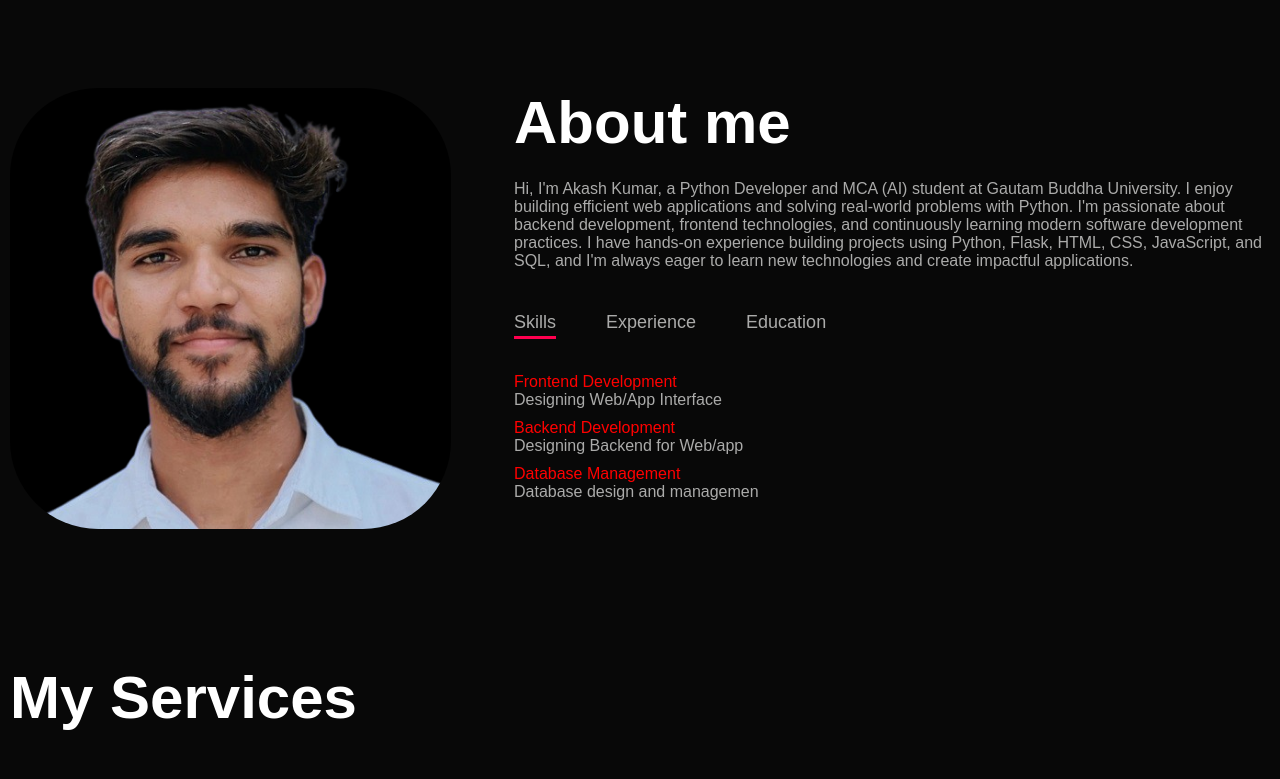
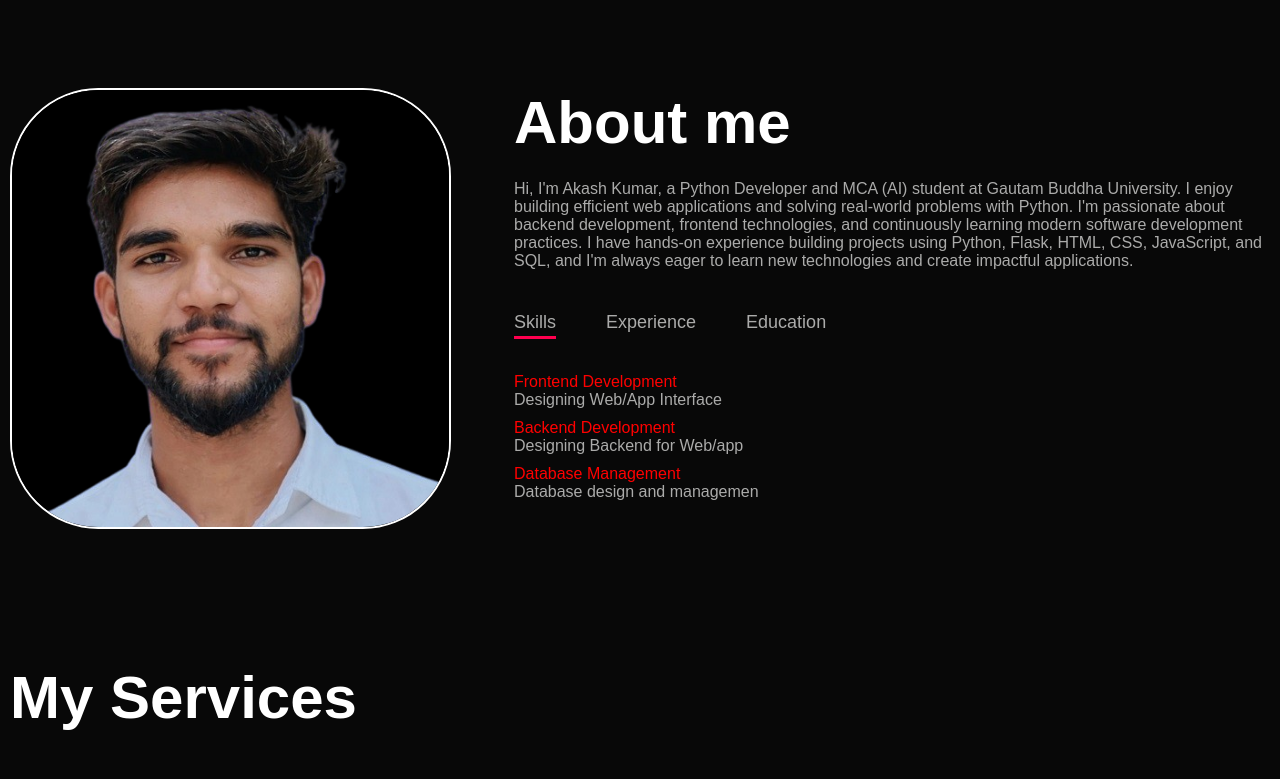
Before and after one commit to akdev63063/My-portfolio-Website, a plain HTML site: page index.html in a window 1280 px wide. Shown: the part 978-1757 px from the top of the page. Drawn offline with Linux system fonts and the light colour scheme.

Commit message:
Make border in image on about section

```diff
--- a/style.css
+++ b/style.css
@@ -69,6 +69,8 @@ nav ul li a:hover::after {
 .header-text h1 span {
   color: #ff004f;
 }
+
+/*------------About-----------*/
 #about {
   padding: 80px 0;
   color: #ababaa;
@@ -85,6 +87,7 @@ nav ul li a:hover::after {
 .about-col1 img {
   width: 100%;
   border-radius: 20%;
+  border: 2px solid white;
 }
 .about-col2 {
   flex-basis: 60%;
```
